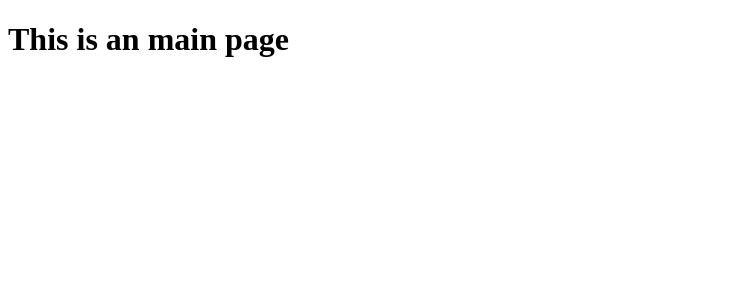
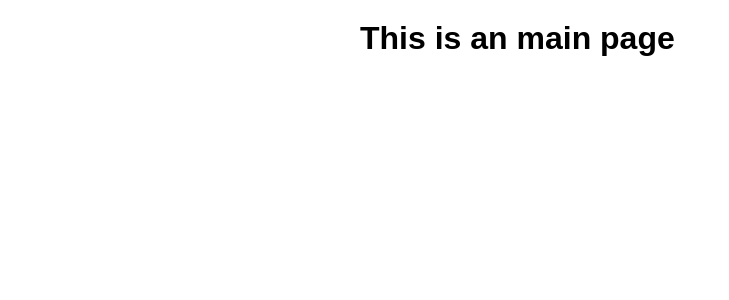
Before and after one commit to Stanislav-Korneev/avatrade, a Vue app: page / in a window 1280 px wide. Shown: the top 300 px of the page, without its empty margins (0-729 px from the left). Built offline with nearby package versions, Linux system fonts and the light colour scheme.

Commit message:
added css

```diff
--- /dev/null
+++ b/src/assets/css/colors.css
@@ -0,0 +1 @@
+@import './colors.css';
--- /dev/null
+++ b/src/assets/css/main.css
@@ -0,0 +1,21 @@
+#app {
+    display: flex;
+    flex-direction: column;
+    max-width: 1280px;
+    margin: 0 auto;
+    padding: 20px;
+    font-weight: normal;
+}
+
+* {
+    margin: 0;
+    padding: 0;
+    box-sizing: border-box;
+    text-decoration: none;
+}
+
+body {
+    max-width: 600px;
+    margin: 0 auto;
+    font-family: sans-serif;
+}
--- a/src/main.ts
+++ b/src/main.ts
@@ -1,3 +1,5 @@
+import './assets/css/main.css'
+
 import { createApp } from 'vue'
 import { createPinia } from 'pinia'
 
```
